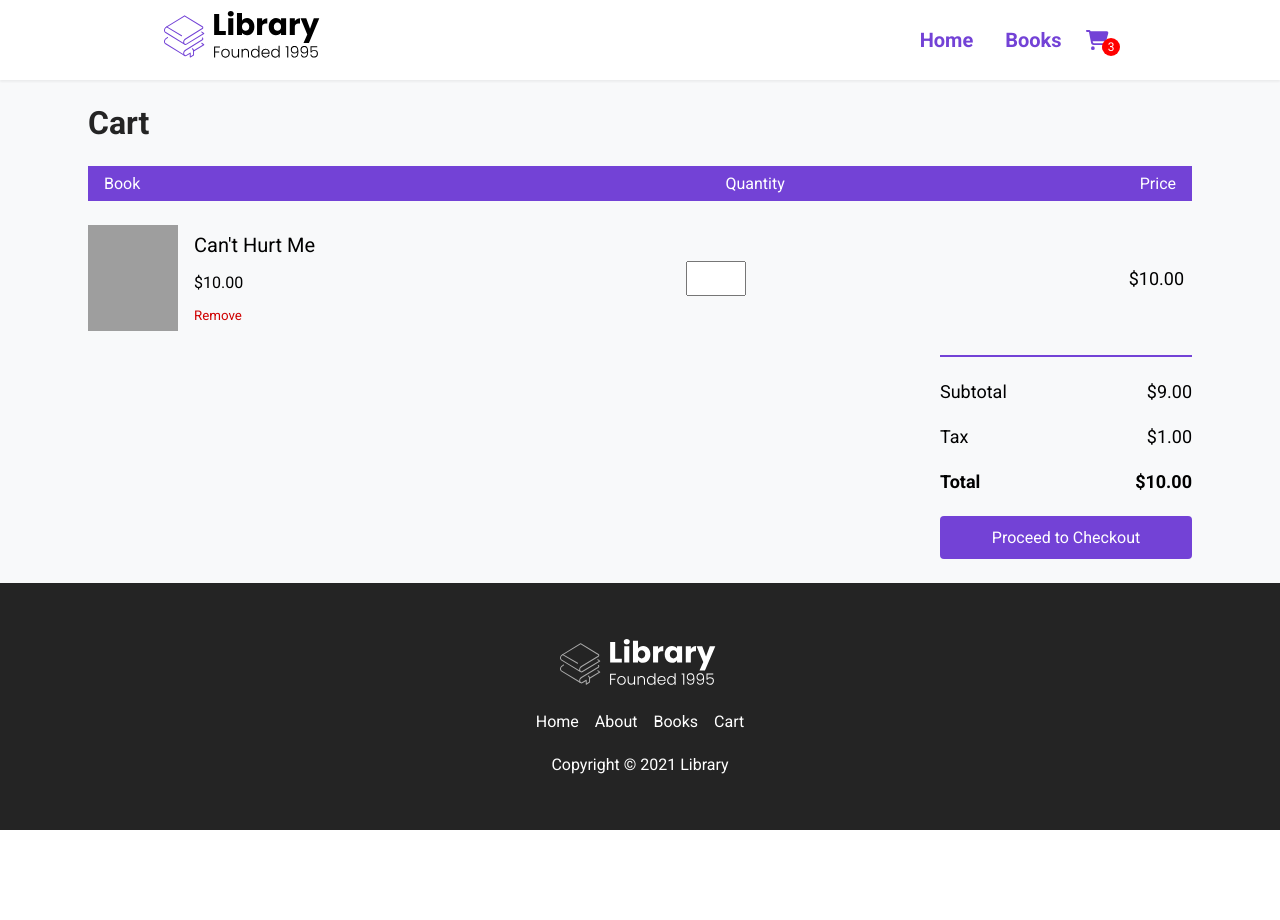
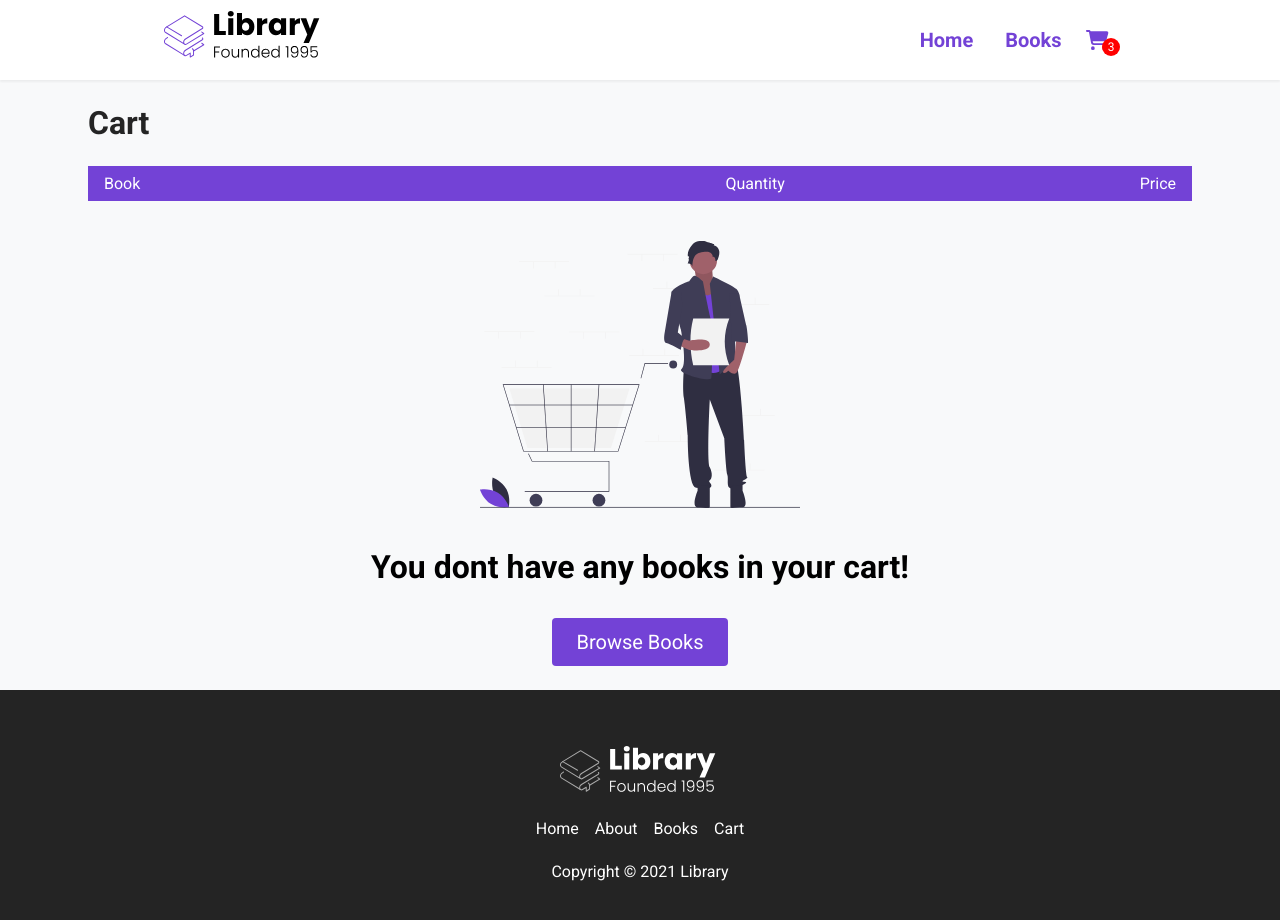
Before and after one commit to Parkourkid2000/React-Commerce-App, a React (Create React App) app: page /cart in a window 1280 px wide. Shown: the top 920 px of the page. Before the commit the page ends 830 px from the top, so only its background shows below. Built offline with nearby package versions, Linux system fonts and the light colour scheme; grey boxes are pictures that could not be loaded.

Commit message:
added cart dynamic updating functions

```diff
--- a/src/App.jsx
+++ b/src/App.jsx
@@ -12,7 +12,19 @@
   const [cart, setCart] = useState([]);
 
   function addToCart(book) {
-    setCart([...cart, book])
+    setCart([...cart, { ...book, quantity: 1 }]);
+  }
+
+  function changeQuantity(book, quantity) {
+    setCart(
+      cart.map((item) =>  item.id === book.id ? { ...item, quantity: +quantity } : item
+      )
+    );
+  }
+
+  function removeItem(item) {
+    setCart(cart.filter(book => book.id !== item.id))
+
   }
 
   // function addToCart(book) {
@@ -48,9 +60,16 @@
           <Route path="/books" element={<Books books={books} />} />
           <Route
             path="/books/:id"
-            element={<BookInfo books={books} addToCart={addToCart} />}
+            element={
+              <BookInfo books={books} addToCart={addToCart} cart={cart} />
+            }
           />
-          <Route path="/cart" element={<Cart books={books} />} />
+          <Route
+            path="/cart"
+            element={
+              <Cart books={books} cart={cart} changeQuantity={changeQuantity} removeItem={removeItem} />
+            }
+          />
         </Routes>
 
         <Footer />
--- a/src/pages/BookInfo.jsx
+++ b/src/pages/BookInfo.jsx
@@ -1,13 +1,22 @@
 import { FontAwesomeIcon } from "@fortawesome/react-fontawesome";
-import React from "react";
+import React, {  } from "react";
 import { Link, useParams } from "react-router-dom";
 import Rating from "../UI/Rating";
 import Price from "../UI/Price";
 import Book from "../UI/Book";
 
-function BookInfo({ books, addToCart }) {
+function BookInfo({ books, addToCart, cart }) {
   const { id } = useParams();
   const book = books.find((book) => +book.id === +id);
+
+  function addBookToCart(book) {
+    addToCart(book);
+  }
+
+  function bookExistsOnCart() {
+    return cart.find(book => +book.id === +id);
+  }
+
   return (
     <div id="books__body">
       <main id="books__main">
@@ -23,7 +32,7 @@
             </div>
             <div className="book__selected">
               <figure className="book__selected--figure">
-                <img src={book.url} className="book__selected--img"/>
+                <img src={book.url} className="book__selected--img" />
               </figure>
               <div className="book__seleced--description">
                 <h2 className="book__selected--title">{book.title}</h2>
@@ -49,7 +58,17 @@
                     cumque perspiciatis eaque amet, fuga architecto rem.
                   </p>
                 </div>
-                <button className="btn" onClick={() => addToCart(book)} >Add to Cart</button>
+
+                {bookExistsOnCart() ? (
+                  <Link to="/cart">
+                    <button className="btn">Checkout</button>
+                  </Link>
+                ) : (
+                  <button className="btn" onClick={() => addBookToCart(book)}>
+                    Add to Cart
+                  </button>
+                )}
+                {/* addToCart(book) */}
               </div>
             </div>
           </div>
--- a/src/pages/Cart.jsx
+++ b/src/pages/Cart.jsx
@@ -1,6 +1,19 @@
-import React from "react";
+import React, { useEffect, useState } from "react";
+import { Link } from "react-router-dom";
+import EmptyCart from '../assets/empty_cart.svg'
 
-function Cart({ books }) {
+function Cart({ cart, changeQuantity, removeItem }) {
+  const total = () => {
+    let price = 0;
+    cart.forEach((item) => {
+      price += +(
+        (item.salePrice || item.originalPrice) * item.quantity
+      );
+    });
+    return price;
+  };
+
+
   return (
     <div id="books__body">
       <main id="books__main">
@@ -16,17 +29,24 @@
                 <span className="cart__price">Price</span>
               </div>
               <div className="cart__body">
+                {cart.map((book) => {
+                  return (
                     <div className="cart__item">
                       <div className="cart__book">
                         <img
-                      src="https://m.media-amazon.com/images/I/81gTRv2HXrL._AC_UF1000,1000_QL80_.jpg"
+                          src={book.url}
                           alt=""
                           className="cart__book--img"
                         />
                         <div className="cart__book--info">
-                      <span className="cart__book--title">Can't Hurt Me</span>
-                      <span className="cart__book--price">$10.00</span>
-                      <button className="cart__book--remove">Remove</button>
+                          <span className="cart__book--title">
+                            {book.title}
+                          </span>
+                          <span className="cart__book--price">
+                            ${(book.salePrice || book.originalPrice).toFixed(2)}
+                          </span>
+                          <button className="cart__book--remove"
+                          onClick={() => removeItem(book)}   >Remove</button>
                         </div>
                       </div>
                       <div className="cart__quantity">
@@ -34,34 +54,58 @@
                           type="number"
                           min={0}
                           max={99}
+                          value={book.quantity}
+                          onChange={(event) =>
+                            changeQuantity(book, event.target.value)
+                          }
                           className="cart__input"
                         />
                       </div>
-                  <div className="cart__total">$10.00</div>
+                      <div className="cart__total">
+                        $
+                        {(
+                          book.quantity *
+                          (book.salePrice || +book.originalPrice)
+                        ).toFixed(2)}
                       </div>
                     </div>
+                  );
+                })}
               </div>
-            <div className="total">
+              {!cart.length && <div className="cart__empty">
+                <img src={EmptyCart} alt="" className="cart__empty--img" />
+                <h2>You dont have any books in your cart!</h2>
+
+                <Link to="/books" ><button className="btn">Browse Books</button></Link>
+              </div>}
+            </div>
+
+
+           {!!cart.length && <div className="total">
               <div className="total__item total__sub-total">
                 <span>Subtotal</span>
-                <span>$9.00</span>
+                <span>${(total() * 0.9).toFixed(2)}</span>
               </div>
               <div className="total__item total__tax">
                 <span>Tax</span>
-                <span>$1.00</span>
+                <span>${(total() * 0.1).toFixed(2)}</span>
               </div>
               <div className="total__item total__price">
                 <span>Total</span>
-                <span>$10.00</span>
+                <span>${total().toFixed(2)}</span>
               </div>
-              <button className="btn btn__checkout no-cursor"
-              onClick={() => alert('This Function is not Complete!')}  >Proceed to Checkout</button>
-            </div>
+              <button
+                className="btn btn__checkout no-cursor"
+                onClick={() => alert("This Function is not Complete!")}
+              >
+                Proceed to Checkout
+              </button>
+            </div>}
           </div>
         </div>
       </main>
     </div>
   );
-}
+};
 
 export default Cart;
```
Lines whose indentation alone changed are shown as unchanged.
